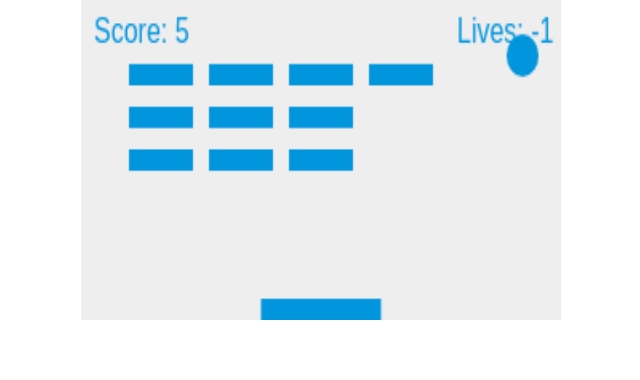
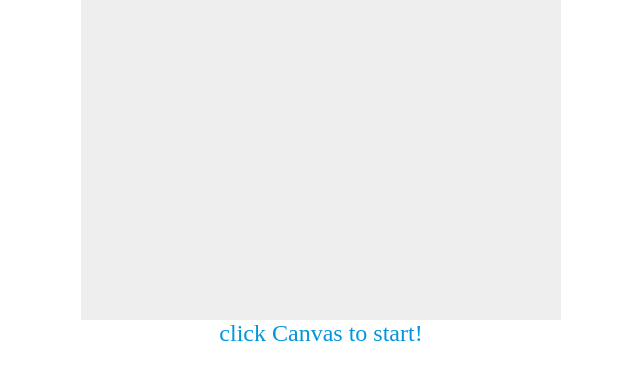
Before and after one commit to kosuke-w/Study, a plain HTML site: page index.html in a window 1280 px wide. Shown: the whole page, without its empty margins (319-959 px from the left). Drawn offline with nearby package versions, Linux system fonts and the light colour scheme.

Commit message:
[Finish]

```diff
--- a/app.js
+++ b/app.js
@@ -172,4 +172,7 @@ function draw() {
     requestAnimationFrame(draw);
 }
 
-draw();
+document.getElementById("myCanvas").onclick = function() {
+
+  draw();
+};
--- a/index.html
+++ b/index.html
@@ -9,6 +9,7 @@
     <canvas id="myCanvas"></canvas>
     <script src="jquery.min.js"></script>
     <script src="app.js"></script>
+    <p class="intro">click Canvas to start!</p>
   </body>
 </html>
 </DOCTYPE>
--- a/style.css
+++ b/style.css
@@ -10,3 +10,9 @@ canvas {
   width: 480;
   height: 320;
 }
+
+.intro {
+  text-align: center;
+  font-size: 24px;
+  color: #0095DD;
+}
```
